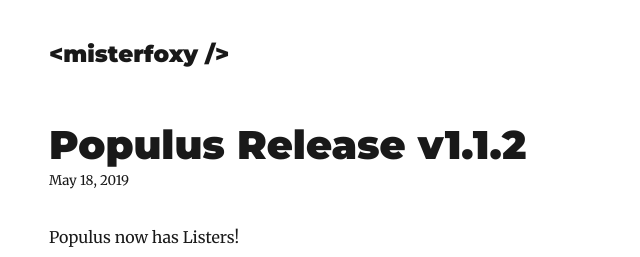
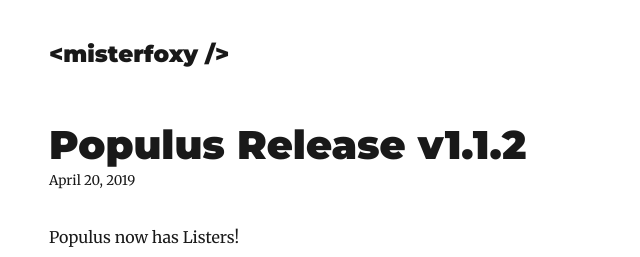
Before and after one commit to misterfoxy/michaelscottfox.com, a Gatsby site: page /populus-release-1-1-2/ in a window 1280 px wide. Shown: the top 257 px of the page, 276-916 px from the left. Built offline with nearby package versions, Linux system fonts and the light colour scheme; Gatsby itself is replaced by a stand-in of ours; some packages are replaced by stand-ins of ours.

Commit message:
updated date of release notes

```diff
--- a/content/blog/populus-release-1-1-2/index.md
+++ b/content/blog/populus-release-1-1-2/index.md
@@ -1,6 +1,6 @@
 ---
 title: Populus Release v1.1.2
-date: "2019-05-18T22:12:03.284Z"
+date: "2019-04-20T22:12:03.284Z"
 description: "Populus now has Listers! Listers are our partners that actually produce the goods. When you pitch into an order for your favorite designer or event, your payment will immediately get routed to their Stripe..."
 author: "Michael Scott Fox"
 ---
```
